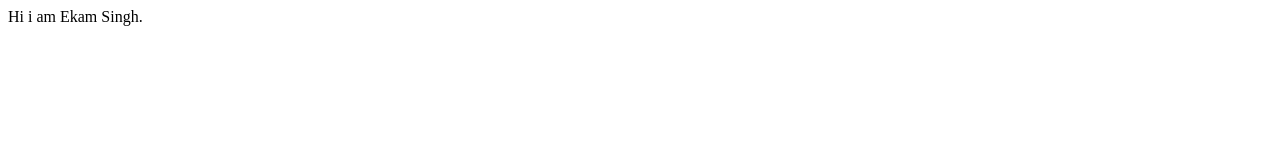
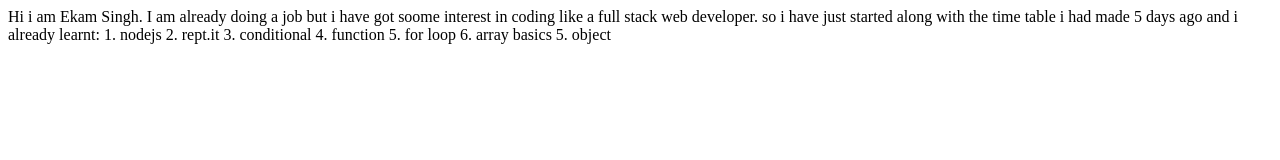
Before and after one commit to Navneet-9911/Ekambadwal-site, a plain HTML site: page index.html in a window 1280 px wide. Drawn offline with Linux system fonts and the light colour scheme.

Commit message:
ready for netlify

```diff
--- a/index.html
+++ b/index.html
@@ -7,5 +7,14 @@
 </head>
 <body>
    Hi i am Ekam Singh.
+   I am already doing a job but i have got soome interest in coding like a full stack web developer.
+   so i have just started along with the time table i had made 5 days ago and i already learnt:
+   1. nodejs
+   2. rept.it
+   3. conditional
+   4. function
+   5. for loop
+   6. array basics
+   5. object
 </body>
 </html>
```
